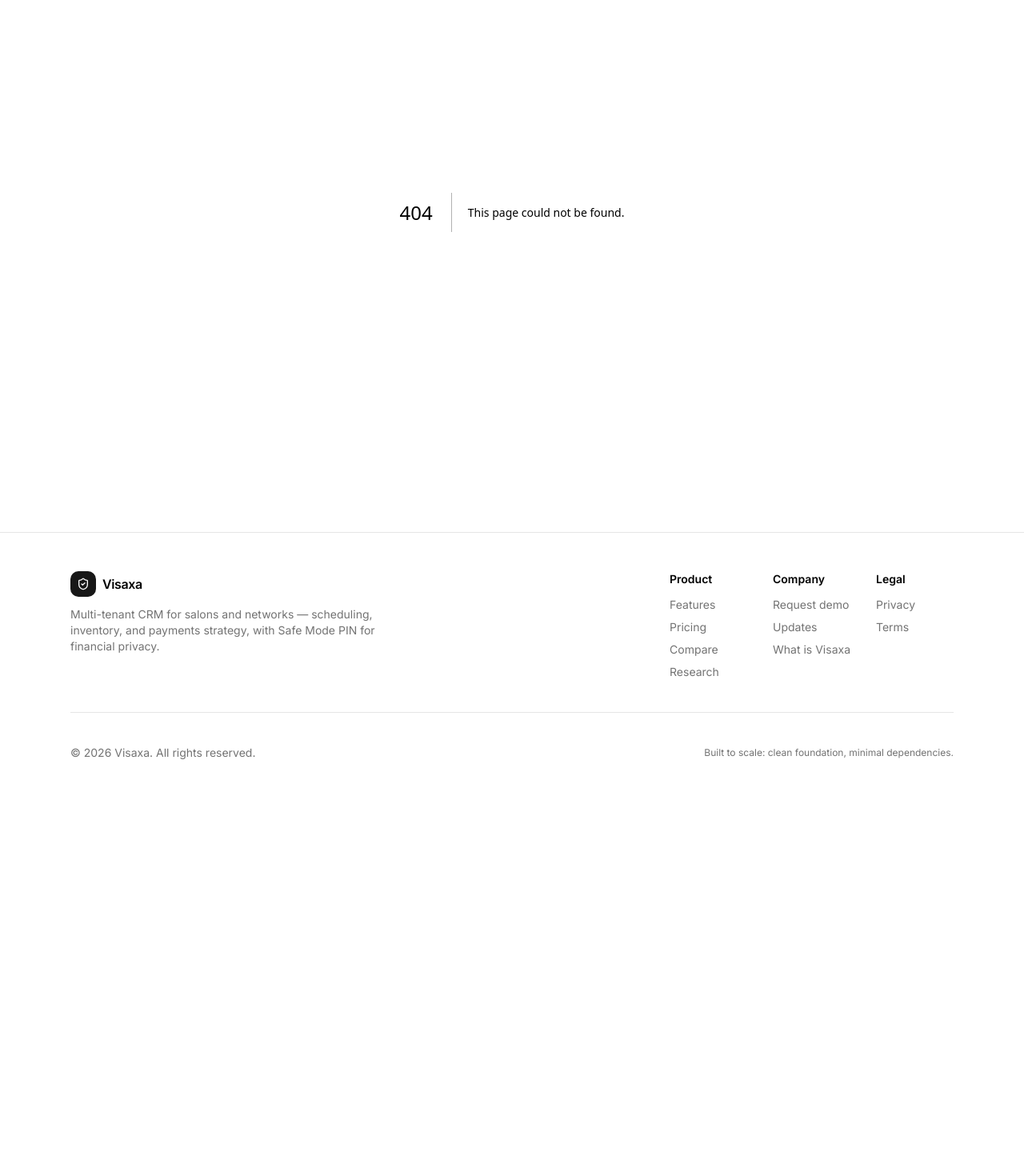
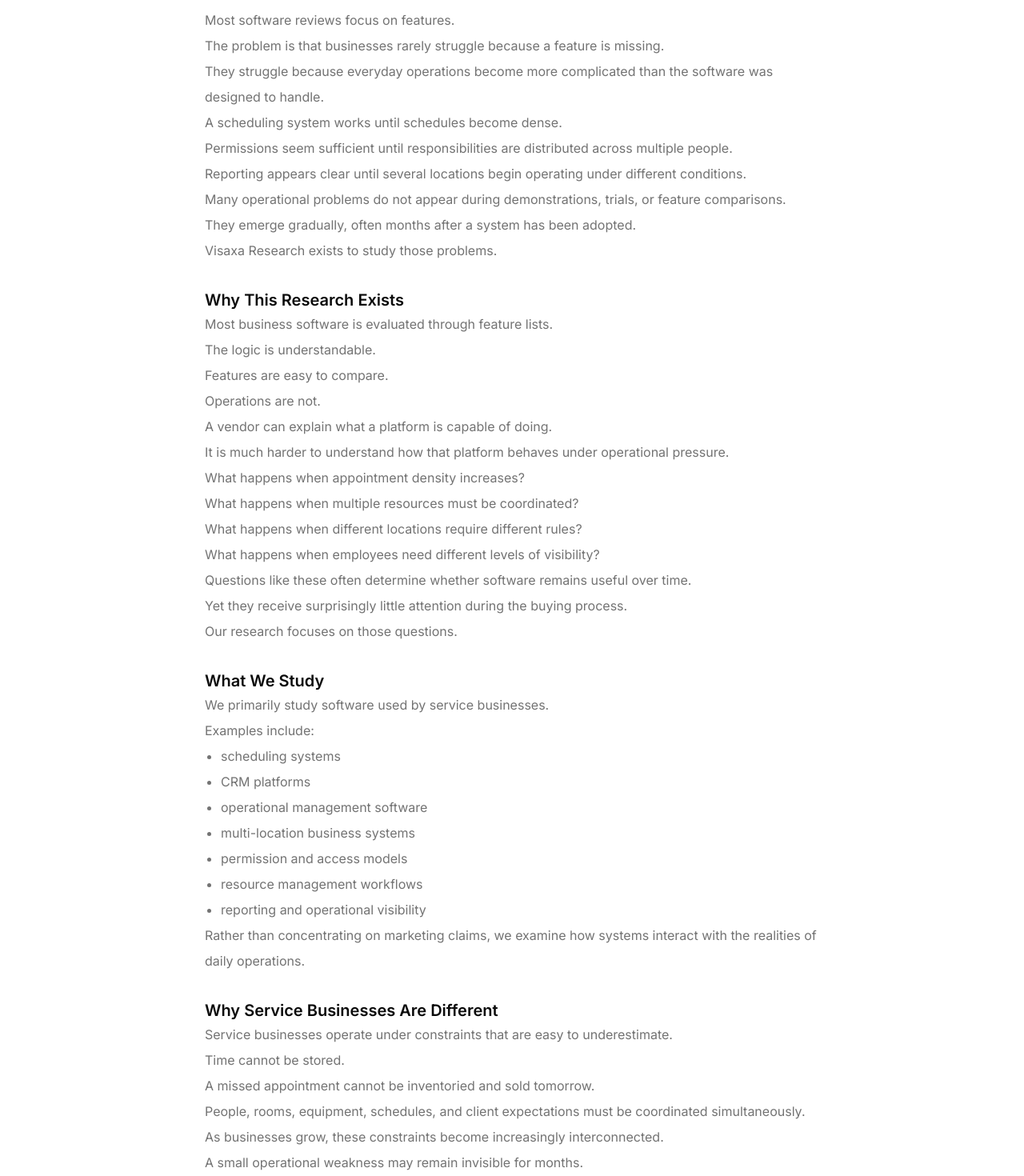
Before and after one commit to Visaxa/visaxa-site, a Next.js app: page /research/about in a window 1280 px wide. Before the commit this address had no page. Shown: the part 200-1670 px from the top of the page at 80% size. Before the commit the page ends 1199 px from the top, so only its background shows below. Built offline with nearby package versions, Linux system fonts and the light colour scheme.

Commit message:
Add Visaxa Research methodology page
Co-authored-by: Cursor <cursoragent@cursor.com>

```diff
--- /dev/null
+++ b/src/app/research/about/page.tsx
@@ -0,0 +1,273 @@
+import type { Metadata } from "next"
+
+import { Container } from "@/components/site/Container"
+
+export const metadata: Metadata = {
+  title: "About Visaxa Research",
+  description:
+    "Why we study scheduling systems, CRM platforms, and operational software used by service businesses.",
+}
+
+export default function ResearchAboutPage() {
+  const pageUrl = "https://www.visaxa.app/research/about"
+  const jsonLd = {
+    "@context": "https://schema.org",
+    "@type": "Article",
+    headline: "About Visaxa Research",
+    description:
+      "Why we study scheduling systems, CRM platforms, and operational software used by service businesses.",
+    author: {
+      "@type": "Organization",
+      name: "Visaxa Research",
+      url: "https://www.visaxa.app/research",
+    },
+    publisher: {
+      "@type": "Organization",
+      name: "Visaxa",
+      url: "https://www.visaxa.app",
+    },
+    datePublished: "2026-06-13",
+    dateModified: "2026-06-13",
+    mainEntityOfPage: {
+      "@type": "WebPage",
+      "@id": pageUrl,
+    },
+  } as const
+
+  return (
+    <Container className="py-14 sm:py-16">
+      <script
+        type="application/ld+json"
+        dangerouslySetInnerHTML={{ __html: JSON.stringify(jsonLd) }}
+      />
+
+      <div className="mx-auto max-w-3xl">
+        <h1 className="text-4xl font-semibold tracking-tight text-foreground sm:text-5xl">
+          About Visaxa Research
+        </h1>
+
+        <div className="mt-8 space-y-8 text-base leading-8 text-muted-foreground">
+          <section>
+            <p>Most software reviews focus on features.</p>
+
+            <p>
+              The problem is that businesses rarely struggle because a feature is
+              missing.
+            </p>
+
+            <p>
+              They struggle because everyday operations become more complicated
+              than the software was designed to handle.
+            </p>
+
+            <p>A scheduling system works until schedules become dense.</p>
+
+            <p>
+              Permissions seem sufficient until responsibilities are distributed
+              across multiple people.
+            </p>
+
+            <p>
+              Reporting appears clear until several locations begin operating
+              under different conditions.
+            </p>
+
+            <p>
+              Many operational problems do not appear during demonstrations,
+              trials, or feature comparisons. They emerge gradually, often
+              months after a system has been adopted.
+            </p>
+
+            <p>Visaxa Research exists to study those problems.</p>
+          </section>
+
+          <section>
+            <h2 className="text-xl font-semibold text-foreground">
+              Why This Research Exists
+            </h2>
+
+            <p>Most business software is evaluated through feature lists.</p>
+
+            <p>The logic is understandable.</p>
+
+            <p>Features are easy to compare.</p>
+
+            <p>Operations are not.</p>
+
+            <p>
+              A vendor can explain what a platform is capable of doing.
+            </p>
+
+            <p>
+              It is much harder to understand how that platform behaves under
+              operational pressure.
+            </p>
+
+            <p>What happens when appointment density increases?</p>
+
+            <p>What happens when multiple resources must be coordinated?</p>
+
+            <p>What happens when different locations require different rules?</p>
+
+            <p>What happens when employees need different levels of visibility?</p>
+
+            <p>
+              Questions like these often determine whether software remains
+              useful over time.
+            </p>
+
+            <p>
+              Yet they receive surprisingly little attention during the buying
+              process.
+            </p>
+
+            <p>Our research focuses on those questions.</p>
+          </section>
+
+          <section>
+            <h2 className="text-xl font-semibold text-foreground">
+              What We Study
+            </h2>
+
+            <p>
+              We primarily study software used by service businesses.
+            </p>
+
+            <p>Examples include:</p>
+
+            <ul className="list-disc pl-5">
+              <li>scheduling systems</li>
+              <li>CRM platforms</li>
+              <li>operational management software</li>
+              <li>multi-location business systems</li>
+              <li>permission and access models</li>
+              <li>resource management workflows</li>
+              <li>reporting and operational visibility</li>
+            </ul>
+
+            <p>
+              Rather than concentrating on marketing claims, we examine how
+              systems interact with the realities of daily operations.
+            </p>
+          </section>
+
+          <section>
+            <h2 className="text-xl font-semibold text-foreground">
+              Why Service Businesses Are Different
+            </h2>
+
+            <p>
+              Service businesses operate under constraints that are easy to
+              underestimate.
+            </p>
+
+            <p>Time cannot be stored.</p>
+
+            <p>
+              A missed appointment cannot be inventoried and sold tomorrow.
+            </p>
+
+            <p>
+              People, rooms, equipment, schedules, and client expectations must
+              be coordinated simultaneously.
+            </p>
+
+            <p>
+              As businesses grow, these constraints become increasingly
+              interconnected.
+            </p>
+
+            <p>
+              A small operational weakness may remain invisible for months.
+            </p>
+
+            <p>Growth often exposes it.</p>
+
+            <p>
+              For this reason, many research notes focus on scalability,
+              operational consistency, scheduling architecture, and visibility
+              controls.
+            </p>
+          </section>
+
+          <section>
+            <h2 className="text-xl font-semibold text-foreground">
+              How We Approach Evaluation
+            </h2>
+
+            <p>
+              We do not believe that software can be evaluated solely through
+              feature comparison.
+            </p>
+
+            <p>Our approach is guided by several principles.</p>
+
+            <ul className="list-disc pl-5">
+              <li>
+                Operational reality matters more than feature availability.
+              </li>
+              <li>Scalability matters more than first impressions.</li>
+              <li>
+                Visibility and permissions are operational concerns, not
+                administrative details.
+              </li>
+              <li>
+                Scheduling should be evaluated under pressure, not during quiet
+                periods.
+              </li>
+              <li>
+                The cost of leaving a platform deserves attention before the
+                platform is adopted.
+              </li>
+              <li>
+                The purpose of research is not to identify universal winners.
+              </li>
+              <li>The purpose is to help business owners ask better questions.</li>
+            </ul>
+          </section>
+
+          <section>
+            <h2 className="text-xl font-semibold text-foreground">
+              What We Do Not Publish
+            </h2>
+
+            <p>We do not publish sponsored rankings.</p>
+            <p>We do not sell placement within research notes.</p>
+            <p>
+              We do not maintain &quot;best software&quot; lists based solely on
+              marketing materials.
+            </p>
+
+            <p>
+              Whenever possible, research is structured around operational
+              trade-offs, constraints, and long-term consequences rather than
+              promotional claims.
+            </p>
+          </section>
+
+          <section>
+            <h2 className="text-xl font-semibold text-foreground">Research Notes</h2>
+
+            <p>
+              The articles published by Visaxa Research are intended as
+              analytical frameworks rather than buying guides.
+            </p>
+
+            <p>
+              They are designed to help operators, managers, and business owners
+              identify questions that are often overlooked during software
+              evaluation.
+            </p>
+
+            <p>The goal is not to tell readers what to buy.</p>
+
+            <p>
+              The goal is to help them understand what to examine before making
+              a decision.
+            </p>
+          </section>
+        </div>
+      </div>
+    </Container>
+  )
+}
--- a/src/app/research/page.tsx
+++ b/src/app/research/page.tsx
@@ -36,6 +36,15 @@ export default async function ResearchPage() {
           scheduling conflicts, staff coordination, payroll friction, privacy
           mistakes, retention failures, and scaling problems.
         </p>
+
+        <div className="mt-6">
+          <Link
+            href="/research/about"
+            className="text-sm text-muted-foreground underline underline-offset-4 hover:text-foreground"
+          >
+            About This Research
+          </Link>
+        </div>
 
         <section className="mt-12">
           <h2 className="text-xl font-semibold text-foreground">
--- a/src/app/sitemap.ts
+++ b/src/app/sitemap.ts
@@ -13,6 +13,7 @@ export default async function sitemap(): Promise<MetadataRoute.Sitemap> {
     { url: `${baseUrl}/compare`, changeFrequency: "weekly", priority: 0.7 },
     { url: `${baseUrl}/blog`, changeFrequency: "weekly", priority: 0.6 },
     { url: `${baseUrl}/research`, changeFrequency: "weekly", priority: 0.6 },
+    { url: `${baseUrl}/research/about`, changeFrequency: "monthly", priority: 0.5 },
     { url: `${baseUrl}/what-is-visaxa`, changeFrequency: "monthly", priority: 0.6 },
 
     // planned compare routes
```
